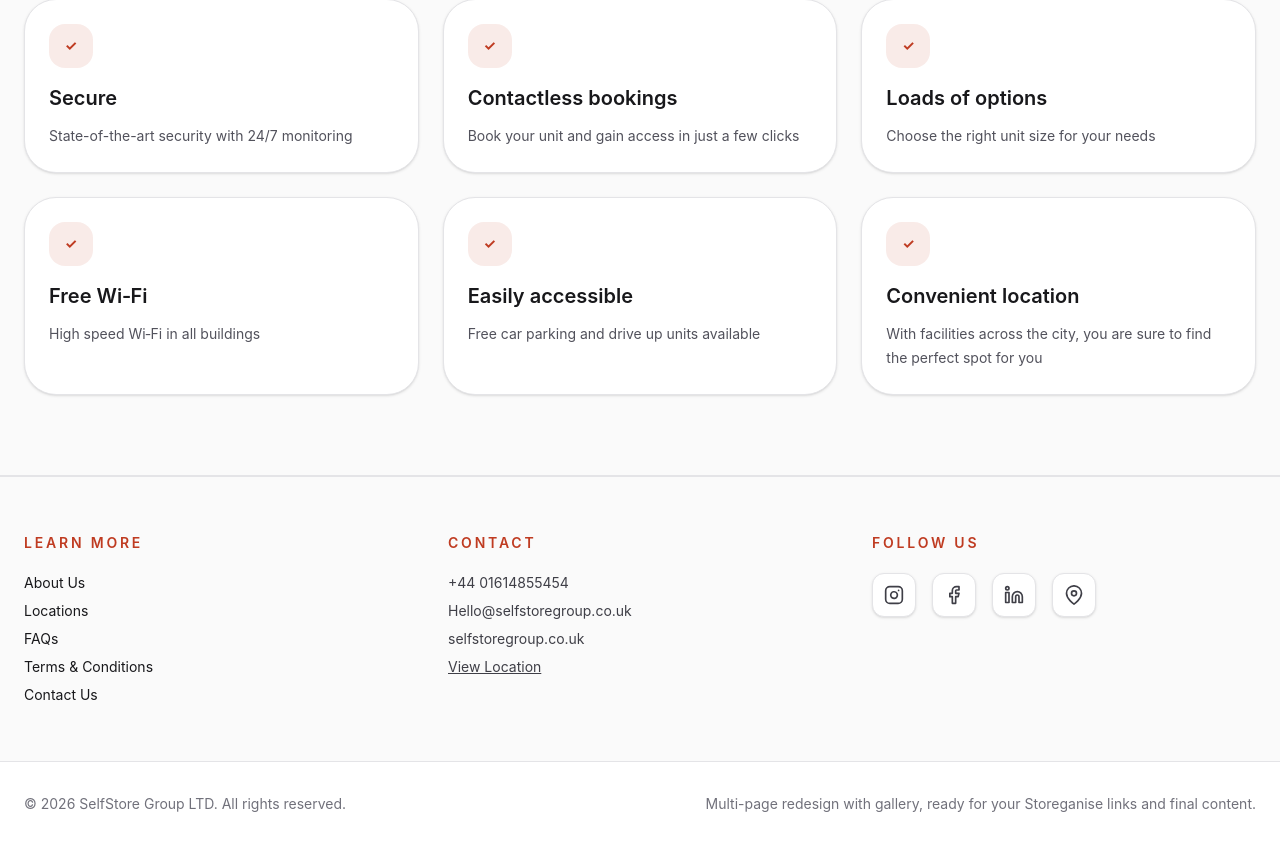
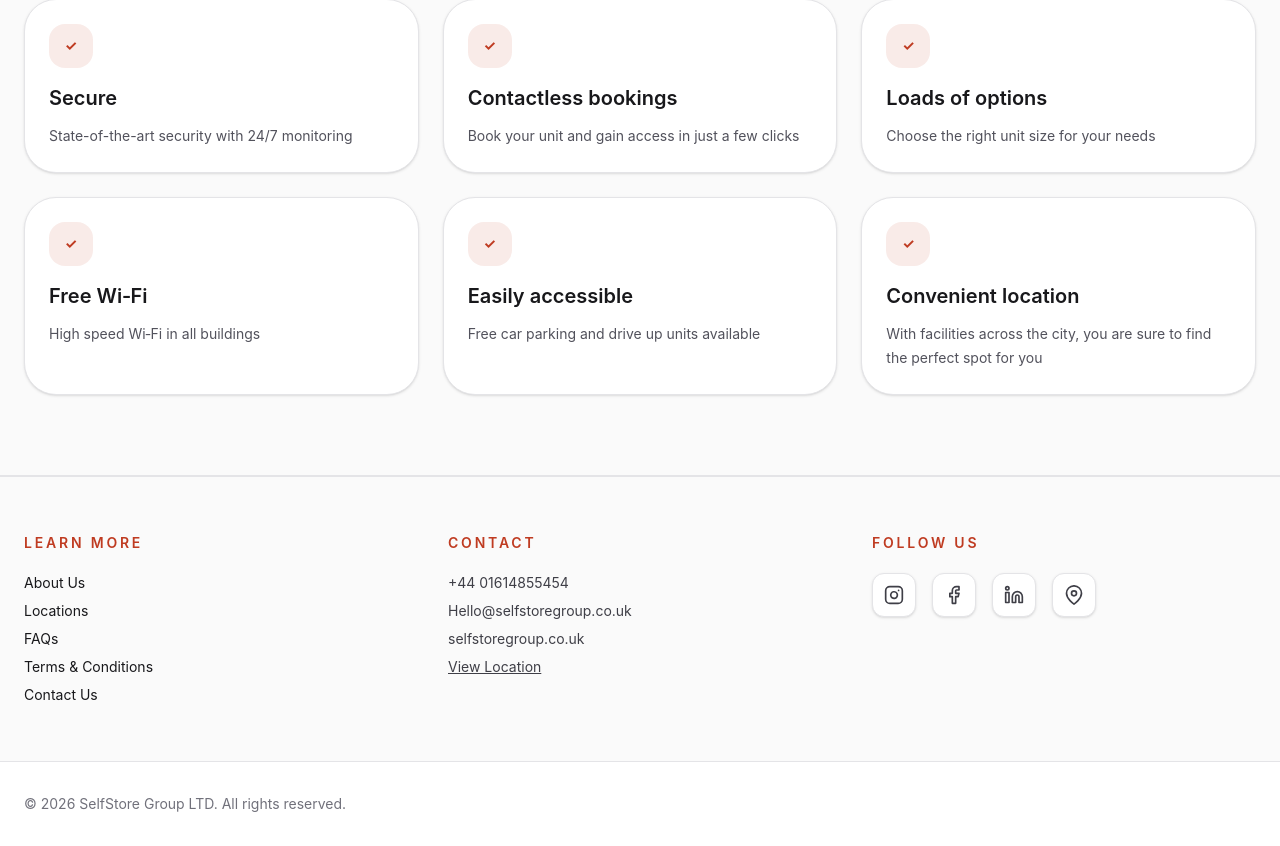
Before and after one commit to Jackssgltd/selfstore-website, a React (Vite) app: page / in a window 1280 px wide. Shown: the part 1272-2118 px from the top of the page. Built offline with nearby package versions, Linux system fonts and the light colour scheme.

Commit message:
Remove footer placeholder text

```diff
--- a/src/App.jsx
+++ b/src/App.jsx
@@ -730,7 +730,7 @@ export default function WebsiteStarter() {
       <footer className="border-t border-zinc-200 bg-white">
         <div className="mx-auto flex max-w-7xl flex-col gap-4 px-6 py-8 text-sm text-zinc-500 md:flex-row md:items-center md:justify-between">
           <div>© 2026 SelfStore Group LTD. All rights reserved.</div>
-          <div>Multi-page redesign with gallery, ready for your Storeganise links and final content.</div>
+          <div></div>
         </div>
       </footer>
     </div>
```
